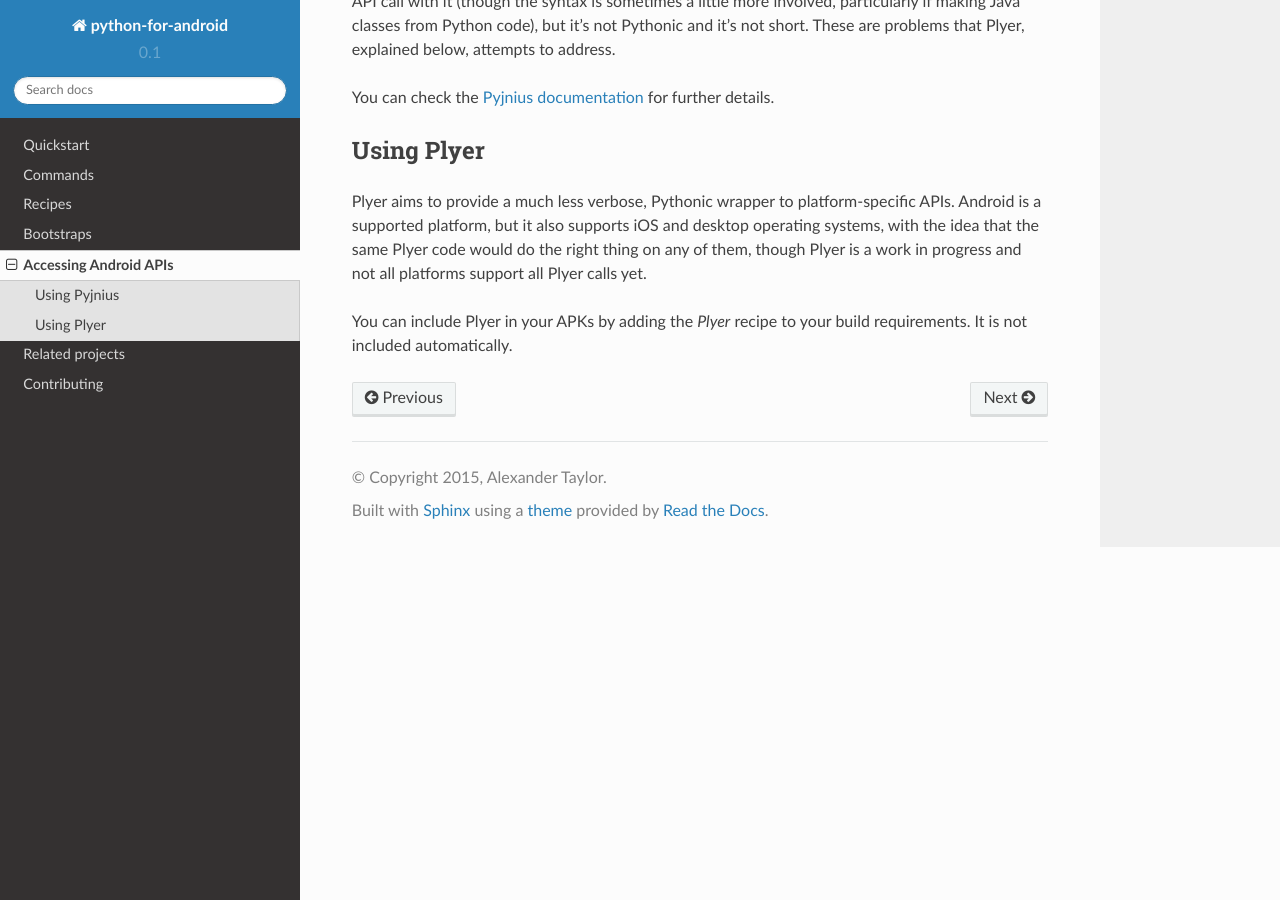
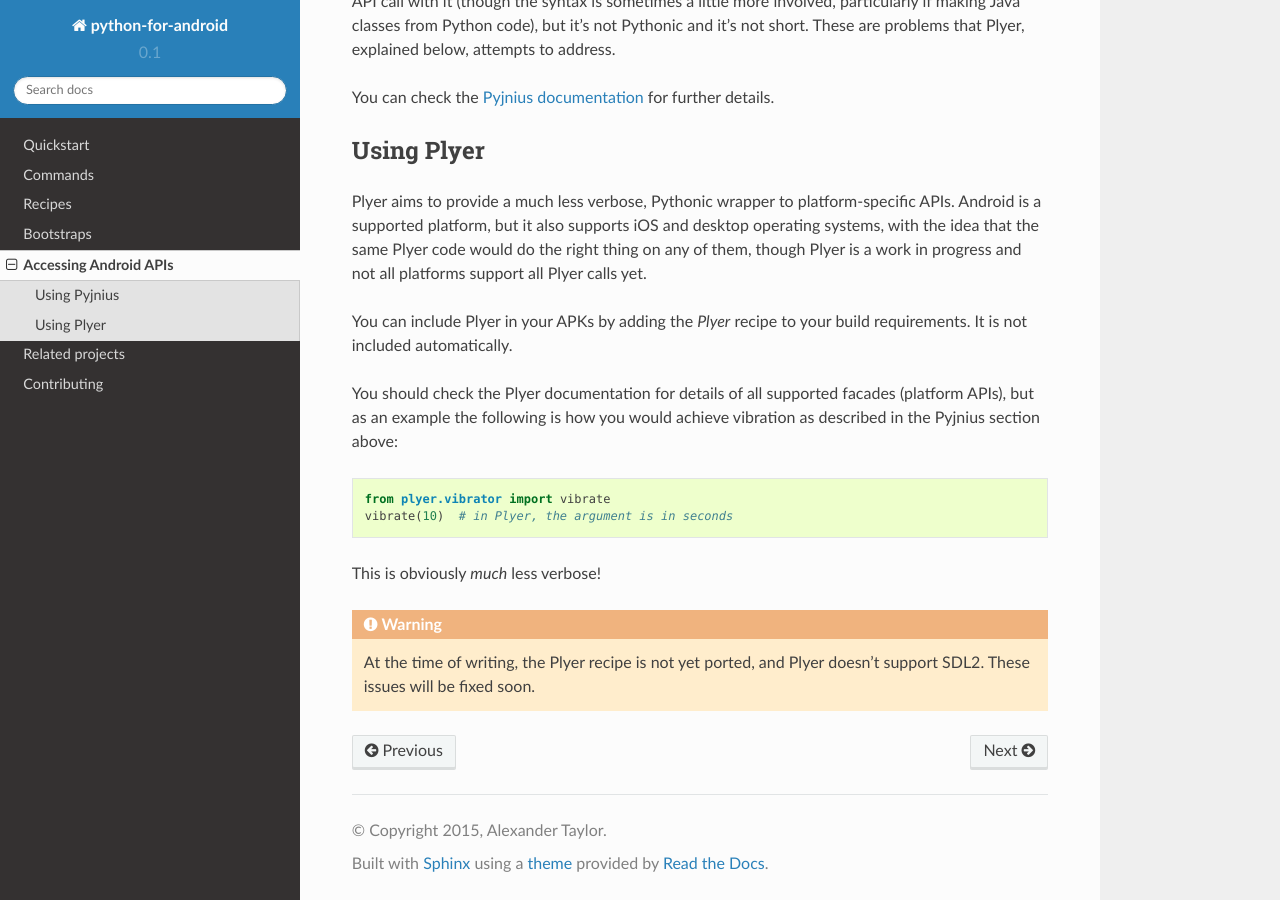
Before and after one commit to kivy/python-for-android, a Sphinx documentation site: the page built from doc/source/apis.rst, in a window 1280 px wide and 900 px high, scrolled down 1515 px. Built offline with Sphinx 7.4.7 and the Read the Docs theme 2.0.0, drawn with Linux system fonts in a browser that asks for light colours; pages that are not in the unit, such as notebooks, are missing from menus.

Commit message:
Finished Plyer initial doc

```diff
--- a/doc/source/apis.rst
+++ b/doc/source/apis.rst
@@ -95,3 +95,16 @@
 
 You can include Plyer in your APKs by adding the `Plyer` recipe to
 your build requirements. It is not included automatically.
+
+You should check the Plyer documentation for details of all supported
+facades (platform APIs), but as an example the following is how you
+would achieve vibration as described in the Pyjnius section above::
+
+    from plyer.vibrator import vibrate
+    vibrate(10)  # in Plyer, the argument is in seconds
+
+This is obviously *much* less verbose!
+
+.. warning:: At the time of writing, the Plyer recipe is not yet
+             ported, and Plyer doesn't support SDL2. These issues will
+             be fixed soon.
```
